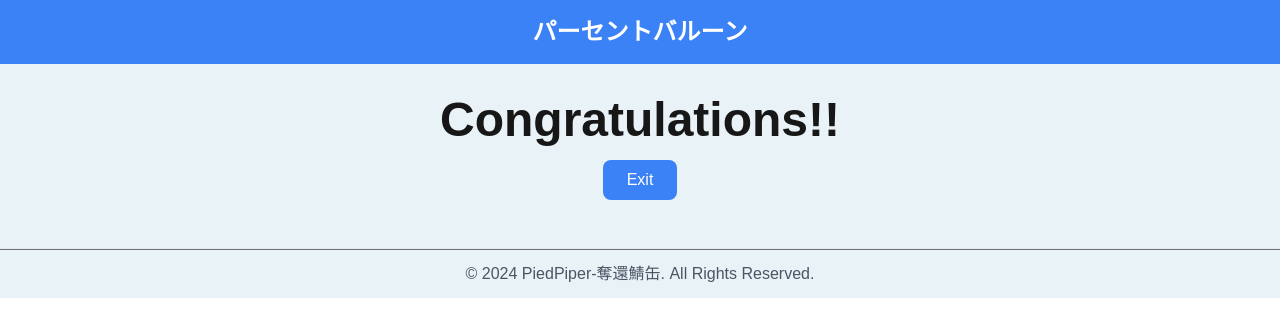
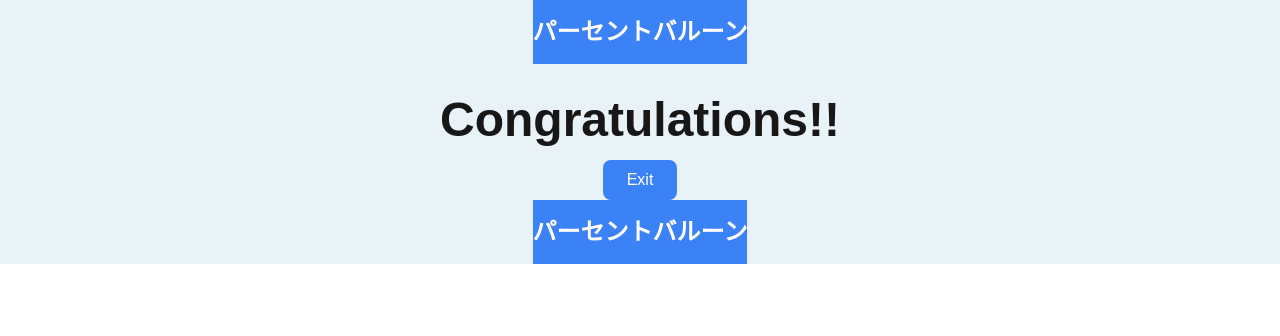
Before and after one commit to kusira/percent-balloon, a Next.js app: page /end in a window 1280 px wide. Shown: the top 336 px of the page. Built offline with nearby package versions, Linux system fonts and the light colour scheme.

Commit message:
エンドのヘッダー、フッターを修正した

```diff
--- a/app/(pages)/end/page.tsx
+++ b/app/(pages)/end/page.tsx
@@ -1,3 +1,4 @@
+import Header from "@/app/components/header";
 import Image from "next/image";
 
 export default function Home() {
@@ -5,9 +6,7 @@ export default function Home() {
     <div>
       <div className="bg-[#e8f2f7] flex flex-col items-center justify-center">
         {/* ヘッダー */}
-        <header className="w-full bg-blue-500 text-white py-4">
-          <h1 className="text-center text-2xl"><b>パーセントバルーン</b></h1>
-        </header>
+        <Header />
 
         {/* メインコンテンツ */}
         <main className="mt-8 px-8 text-center">
@@ -25,12 +24,7 @@ export default function Home() {
         </main>
 
         {/* フッター */}
-        <footer className="mt-12 w-full text-center text-gray-600 border-t">
-          <hr className="border-gray-500"></hr>
-          <p className="py-3">
-            © 2024 PiedPiper-奪還鯖缶. All Rights Reserved.
-          </p>
-        </footer>
+        <Header />
       </div>
     </div>
 
```
